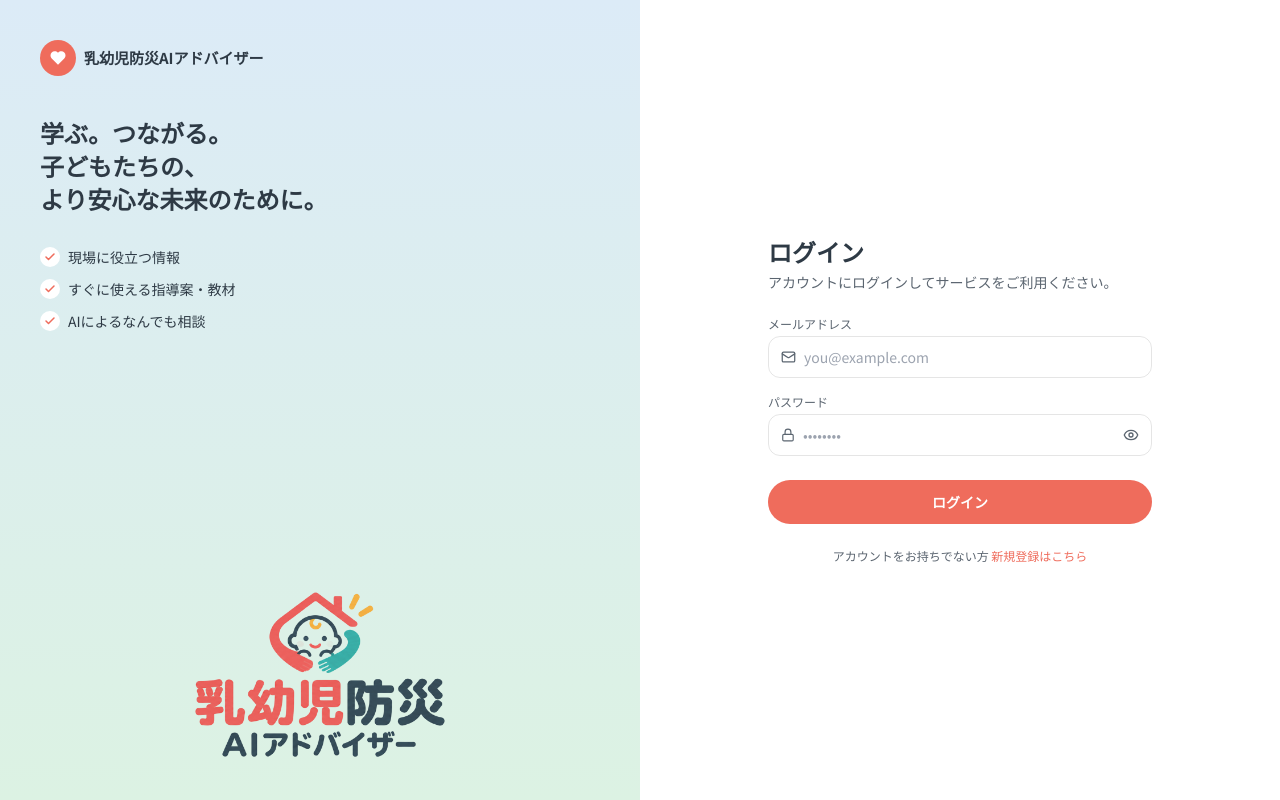
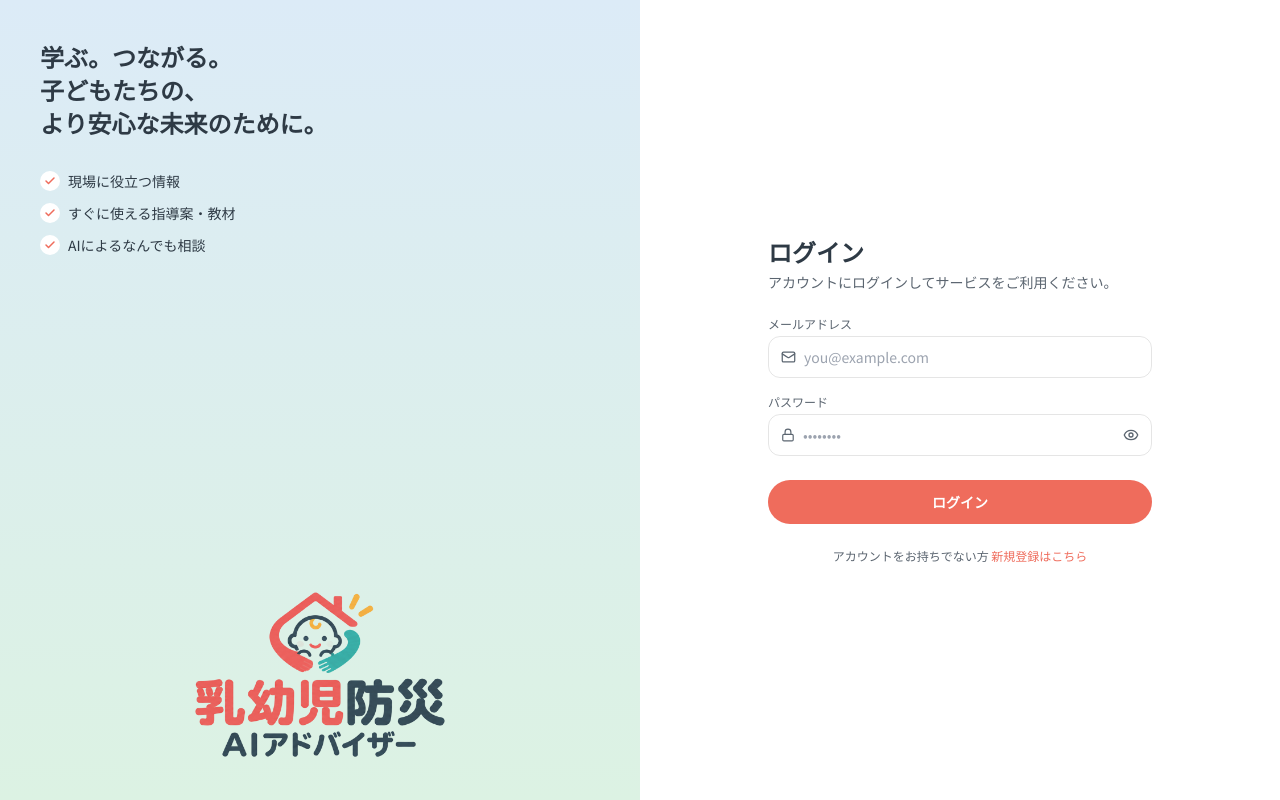
Before and after one commit to gensai870/advisor_v1, a Next.js app: page /login in a window 1280 px wide. Built offline with nearby package versions, Linux system fonts and the light colour scheme.

Commit message:
login: 左上のハートロゴとテキストを削除

```diff
--- a/app/login/page.tsx
+++ b/app/login/page.tsx
@@ -3,7 +3,6 @@
 import { Suspense, useState, useEffect } from "react";
 import { useRouter, useSearchParams } from "next/navigation";
 import { Check, Eye, EyeOff, Mail, Lock, Loader2, KeyRound, Building2, User } from "lucide-react";
-import Logo from "@/components/Logo";
 import { createClient } from "@/lib/supabase-browser";
 
 const CHECKLIST = ["現場に役立つ情報", "すぐに使える指導案・教材", "AIによるなんでも相談"];
@@ -95,8 +94,7 @@ function LoginPageInner() {
     <div className="grid min-h-screen grid-cols-1 md:grid-cols-2">
       <div className="relative flex flex-col justify-between bg-gradient-to-b from-skyish to-mint p-10">
         <div>
-          <Logo subtitle={false} />
-          <h2 className="mt-10 text-2xl font-bold leading-snug text-ink">
+          <h2 className="text-2xl font-bold leading-snug text-ink">
             学ぶ。つながる。
             <br />
             子どもたちの、
```
